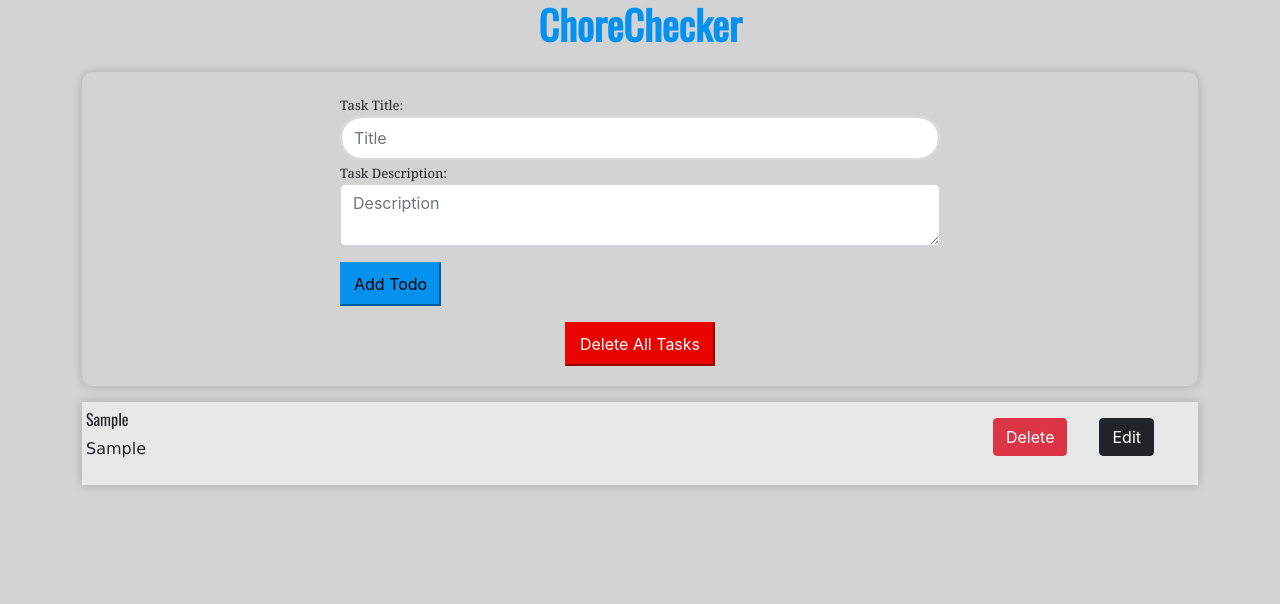
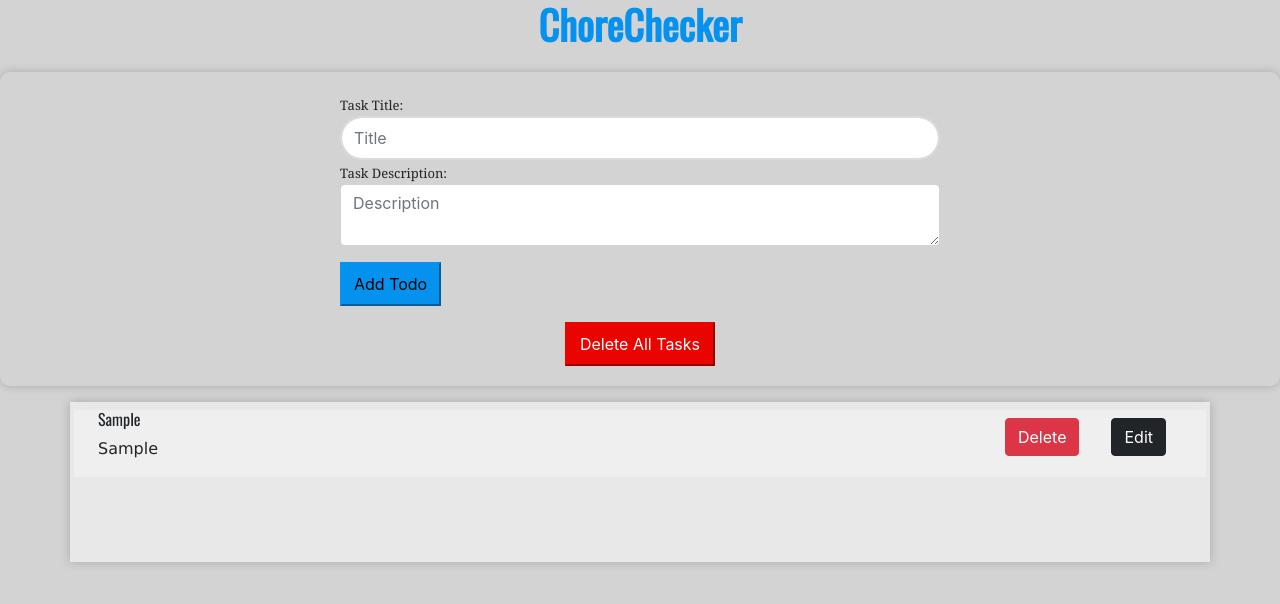
Before and after one commit to KiranS22/ts-todo, a React (Create React App) app: page / in a window 1280 px wide. Both pictures are taken after typing "Sample", "Sample" into the empty fields and a click on the button "Add Todo". Shown: the top 604 px of the page. Built offline with nearby package versions, Linux system fonts and the light colour scheme.

Commit message:
Modal moved to app comp
Moved  so  it would render  and look how I want it to. Not opening

```diff
--- a/src/Components/App/App.tsx
+++ b/src/Components/App/App.tsx
@@ -1,13 +1,49 @@
-import React from "react";
-import { useState, useEffect } from "react";
-import "./../../Resources/CSS/App//App.css";
+import React, { useState, useEffect } from "react";
+import List from "./../List/List";
+import EditTodoModal from "./../UpdatedTodoModal/EditTodoModal";
+import "./../../Resources/CSS/App/App.css";
+import { Todo } from "../../interfaces/interfaces";
 import Form from "../Form/Form";
-import List from "../List/List";
-import { Todo } from "../../interfaces/interfaces";
 import { parseType } from "../../types/types";
 
 function App() {
-  const [allTodos, setAllTodos] = useState<Todo[]>([]);
+  const [toggleModal, setToggleModal] = useState(false);
+  const [editedTodo, setEditedTodo] = useState<Todo>({
+    title: "",
+    description: "",
+  });
+  const [allTodos, setAllTodos] = useState<Todo[]>([]); // Initialize your todo list here
+
+  const openEditModal = (todo: Todo): void => {
+    console.log(toggleModal);
+
+    setToggleModal(true);
+    setEditedTodo({ ...todo });
+  };
+
+  const closeEditModal = (): void => {
+    setToggleModal(false);
+  };
+
+  const submitEditedTodo = (
+    e: React.SyntheticEvent,
+    id: number | undefined
+  ): void => {
+    e.preventDefault();
+
+    const updatedTodos = allTodos.map((todo: Todo) =>
+      todo.id === id
+        ? {
+            ...todo,
+            title: editedTodo.title,
+            description: editedTodo.description,
+          }
+        : todo
+    );
+    localStorage.setItem("todos", JSON.stringify(updatedTodos));
+    setAllTodos(updatedTodos);
+    setToggleModal(false);
+  };
   useEffect(() => {
     let localTodos: parseType = localStorage.getItem("todos");
     if (localTodos) {
@@ -16,12 +52,31 @@ function App() {
     }
   }, []);
 
+  // Render the List component here, passing necessary props
   return (
-    <div className="App container">
+    <>
       <h1 className="main-title"> ChoreChecker</h1>
-      <Form allTodos={allTodos} setAllTodos={setAllTodos} />
-      <List allTodos={allTodos} setAllTodos={setAllTodos} />
-    </div>
+      <div>
+        {toggleModal ? (
+          <EditTodoModal
+            toggleModal={toggleModal}
+            closeModal={closeEditModal}
+            editedTodo={editedTodo}
+            setEditedTodo={setEditedTodo}
+            submitEditedTodo={(e) => submitEditedTodo(e, editedTodo.id)} // Pass the id here
+            setToggleModal={setToggleModal}
+          />
+        ) : null}
+        <Form allTodos={allTodos} setAllTodos={setAllTodos} />
+        <List
+          allTodos={allTodos}
+          setAllTodos={setAllTodos}
+          toggleModal={toggleModal}
+          setToggleModal={setToggleModal}
+          openEditModal={openEditModal}
+        />
+      </div>
+    </>
   );
 }
 
--- a/src/Components/List/List.tsx
+++ b/src/Components/List/List.tsx
@@ -1,37 +1,18 @@
-import React, { useState } from "react";
-import { FormProps, Todo } from "../../interfaces/interfaces";
+import React from "react";
 import SingleTodo from "./SingleTodo";
-import EditTodoModal from "../UpdatedTodoModal/EditTodoModal";
-import { ToggleModal } from "../../types/types";
 import "./../../Resources/CSS/Takboard/taskBoared.css";
+import { FormProps, ListProps } from "../../interfaces/interfaces";
 
-const List = ({ allTodos, setAllTodos }: FormProps) => {
-  const [toggleModal, setToggleModal] = useState<ToggleModal>(false);
-  const [editedTodo, setEditedTodo] = useState<Todo>({
-    title: "",
-    description: "",
-  });
-
-  const deleteTodo = (id: number | undefined) => {
-    console.log("id of todo", id);
-    const updatedTodos = allTodos.filter((todo: Todo) => todo.id !== id);
+const List = ({ allTodos, setAllTodos, toggleModal, setToggleModal, openEditModal }:ListProps) => {
+  const deleteTodo = (id: number |undefined) => {
+    const updatedTodos = allTodos.filter((todo) => todo.id !== id);
     setAllTodos(updatedTodos);
-
     localStorage.setItem("todos", JSON.stringify(updatedTodos));
-  };
-
-  const openEditModal = (todo: Todo): void => {
-    setToggleModal(true);
-    setEditedTodo({ ...todo });
-  };
-
-  const closeEditModal = (): void => {
-    setToggleModal(false);
   };
 
   return (
     <div className="container task-display-board mt-3">
-      {allTodos.map((todo: Todo) => (
+      {allTodos.map((todo) => (
         <SingleTodo
           allTodos={allTodos}
           todo={todo}
@@ -43,16 +24,6 @@ const List = ({ allTodos, setAllTodos }: FormProps) => {
           openEditModal={openEditModal}
         />
       ))}
-      {toggleModal ? (
-        <EditTodoModal
-          closeModal={closeEditModal}
-          setToggleModal={setToggleModal}
-          setAllTodos={setAllTodos}
-          allTodos={allTodos}
-          editedTodo={editedTodo}
-          setEditedTodo={setEditedTodo}
-        />
-      ) : null}
     </div>
   );
 };
--- a/src/Components/List/SingleTodo.tsx
+++ b/src/Components/List/SingleTodo.tsx
@@ -4,20 +4,16 @@ import { SingleTodoProps } from "../../interfaces/interfaces";
 const SingleTodo = ({
   todo,
   deleteTodo,
-  allTodos,
-  toggleModal,
+  openEditModal,
   setToggleModal,
-  setAllTodos,
-  openEditModal,
 }: SingleTodoProps) => {
   return (
-    <div className="d-flex justify-content-between">
-      <div className="w-25">
-        {" "}
+    <div className="d-flex justify-content-between todo-container">
+      <div className="w-25 px-4">
         <h4 className="todo-title">{todo.title}</h4>
         <p className="todo-desc">{todo.description}</p>
       </div>
-      <div className="task-card-button-container  px-4">
+      <div className="task-card-button-container px-4">
         <button
           className="btn btn-danger"
           type="button"
@@ -26,7 +22,7 @@ const SingleTodo = ({
           Delete
         </button>
         <button
-          className="btn  btn-dark text-white"
+          className="btn btn-dark text-white"
           type="button"
           onClick={() => {
             setToggleModal(true);
--- a/src/Components/UpdatedTodoModal/EditTodoModal.tsx
+++ b/src/Components/UpdatedTodoModal/EditTodoModal.tsx
@@ -1,37 +1,16 @@
-import React, { useState } from "react";
-import { EditModalProps, Todo } from "../../interfaces/interfaces";
+import { EditModalProps } from "../../interfaces/interfaces";
 
 const EditTodoModal = ({
   closeModal,
+  toggleModal,
   setToggleModal,
-  setAllTodos,
   editedTodo,
   setEditedTodo,
-  allTodos,
+  submitEditedTodo,
 }: EditModalProps) => {
-  const submitEditedTodo = (
-    e: React.SyntheticEvent,
-    id: number | undefined
-  ): void => {
-    e.preventDefault();
-
-    const updatedTodos = allTodos.map((todo: Todo) =>
-      todo.id === id
-        ? {
-            ...todo,
-            title: editedTodo.title,
-            description: editedTodo.description,
-          }
-        : todo
-    );
-    localStorage.setItem("todos", JSON.stringify(updatedTodos));
-    setAllTodos(updatedTodos);
-    setToggleModal(false);
-    closeModal();
-  };
-
   return (
-    <div className="modal-dialog">
+    <div className={`modal ${toggleModal ? "fade show" : ""}`} tabIndex={-1}>
+      <div className="modal-dialog modal-dialog-centered modal-fullscreen">
         <div className="modal-content">
           <div className="modal-header">
             <h5 className="modal-title">Edit Todo</h5>
@@ -49,24 +28,26 @@ const EditTodoModal = ({
           <div className="modal-body">
             <div>
               <input
+                className="form-control my-3"
                 type="text"
                 name="title"
                 value={editedTodo.title}
                 onChange={(e) =>
                   setEditedTodo({
                     ...editedTodo,
-                  title: (e.target as HTMLInputElement).value,
+                    title: e.target.value,
                   })
                 }
               />
               <input
+                className="form-control"
                 type="text"
                 name="description"
                 value={editedTodo.description}
                 onChange={(e) =>
                   setEditedTodo({
                     ...editedTodo,
-                  description: (e.target as HTMLInputElement).value,
+                    description: e.target.value,
                   })
                 }
               />
@@ -94,6 +75,7 @@ const EditTodoModal = ({
           </div>
         </div>
       </div>
+    </div>
   );
 };
 
--- a/src/Resources/CSS/Takboard/taskBoared.css
+++ b/src/Resources/CSS/Takboard/taskBoared.css
@@ -3,9 +3,15 @@
   background-color: #ffffff79;
   padding: 8px 4px;
   box-shadow: 0px 0px 10px rgba(0, 0, 0, 0.2);
+  height: 20vh;
 }
 .task-card-button-container button {
   margin: 8px 16px;
+}
+
+/* Single Todo Stylinga */
+.todo-container {
+  background-color: #ffffff4a;
 }
 
 .todo-title {
@@ -13,5 +19,11 @@
   font-family: var(--title-font);
 }
 .todo-desc {
-  font-family: 'Lucida Sans', 'Lucida Sans Regular', 'Lucida Grande', 'Lucida Sans Unicode', Geneva, Verdana, sans-serif;
+  font-family: "Lucida Sans", "Lucida Sans Regular", "Lucida Grande",
+    "Lucida Sans Unicode", Geneva, Verdana, sans-serif;
 }
+
+.todo-desc,
+.todo-title {
+  padding: 2 px 4px;
+}
```
Also changed, not shown: src/interfaces/interfaces.ts (+11 -4 lines). Lines whose indentation alone changed are shown as unchanged.
